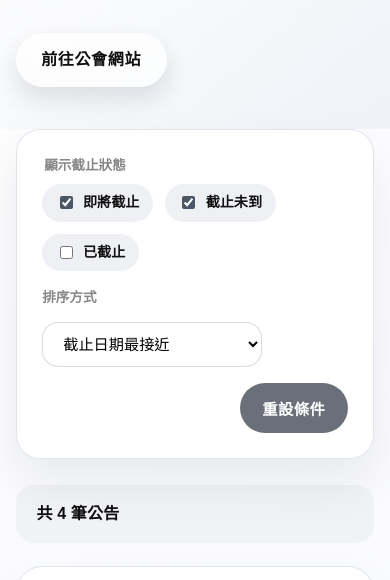
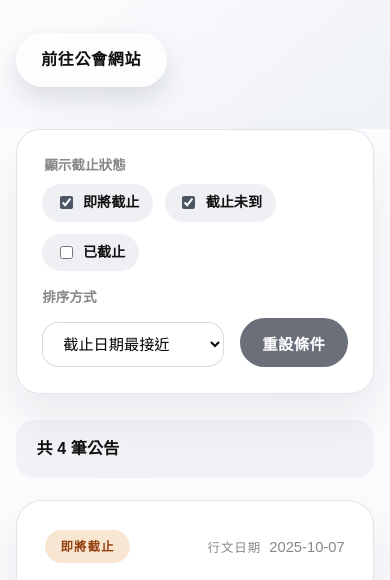
Before and after one commit to thinklab-architects/LINE-------, a website: page site/public/index.html in a window 390 px wide. Shown: the part 264-844 px from the top of the page. Drawn offline with Linux system fonts and the light colour scheme.

Commit message:
style: align reset button with sort on mobile

```diff
--- a/site/public/styles.css
+++ b/site/public/styles.css
@@ -528,8 +528,23 @@ button:focus-visible {
 }
 
 @media (max-width: 700px) {
+  .controls {
+    display: grid;
+    grid-template-columns: minmax(0, 1fr) auto;
+    align-items: center;
+  }
+
   .status-group {
     min-width: 100%;
+    grid-column: 1 / -1;
+  }
+
+  .field-group {
+    min-width: 0;
+  }
+
+  .controls button {
+    justify-self: end;
   }
 
   .footer-inner {
```
